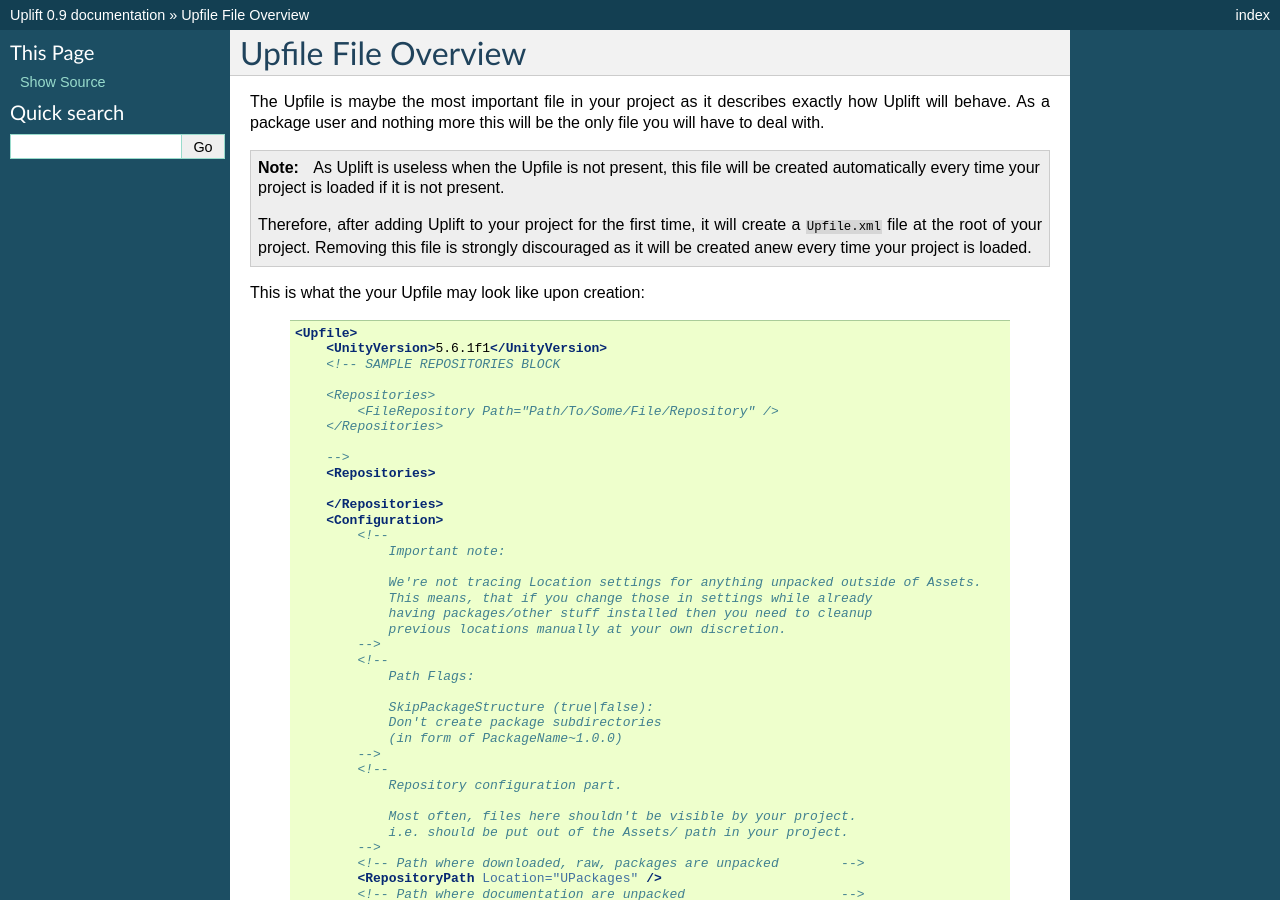
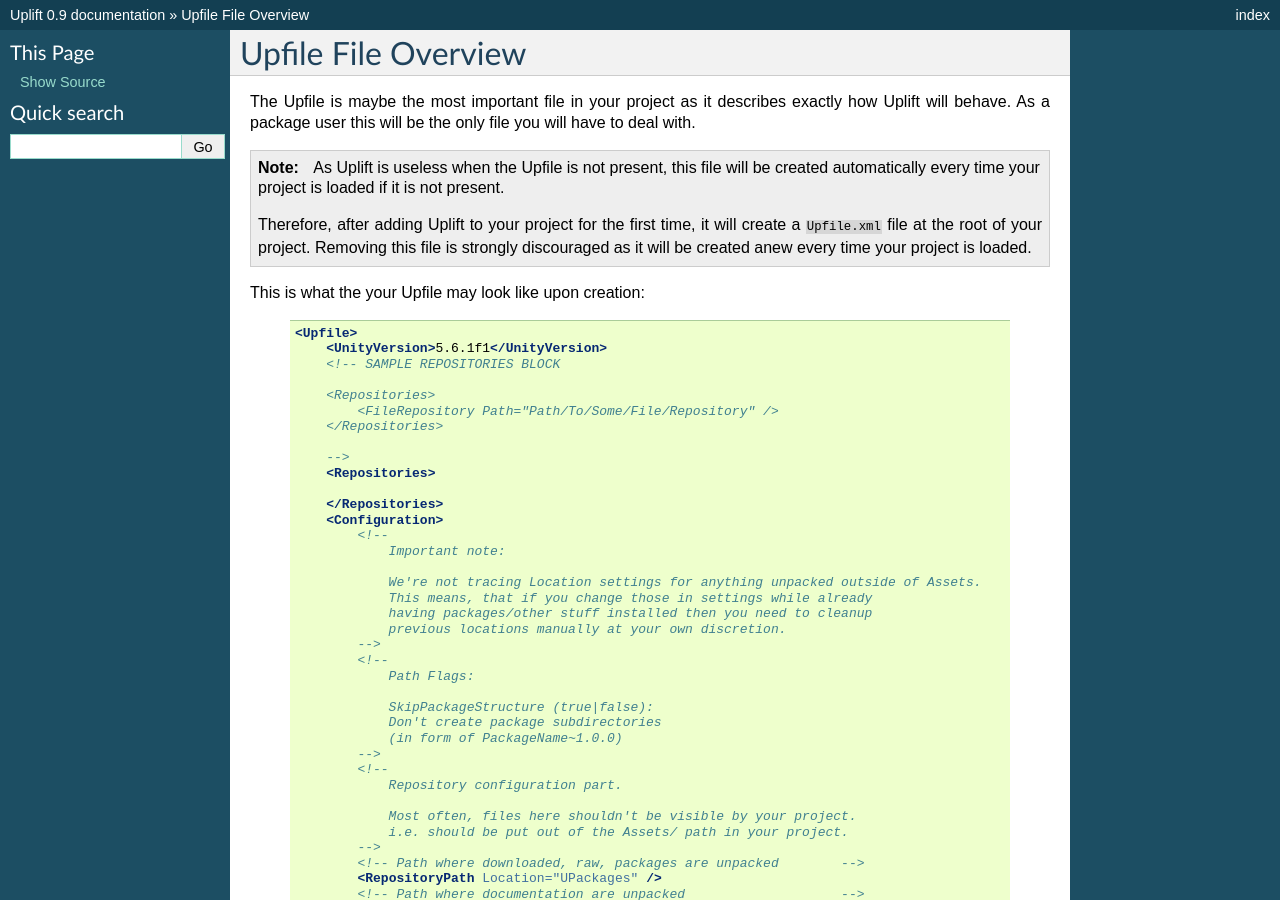
Before and after one commit to DragonBox/uplift-documentation, a Sphinx documentation site: the page built from source/files/upfile.rst, in a window 1280 px wide and 900 px high. Built offline with Sphinx 7.4.7, drawn with Linux system fonts in a browser that asks for light colours.

Commit message:
Typo fix

```diff
--- a/source/files/upfile.rst
+++ b/source/files/upfile.rst
@@ -1,7 +1,7 @@
 Upfile File Overview
 ====================
 
-The Upfile is maybe the most important file in your project as it describes exactly how Uplift will behave. As a package user and nothing more this will be the only file you will have to deal with.
+The Upfile is maybe the most important file in your project as it describes exactly how Uplift will behave. As a package user this will be the only file you will have to deal with.
 
 .. note::
 
```
